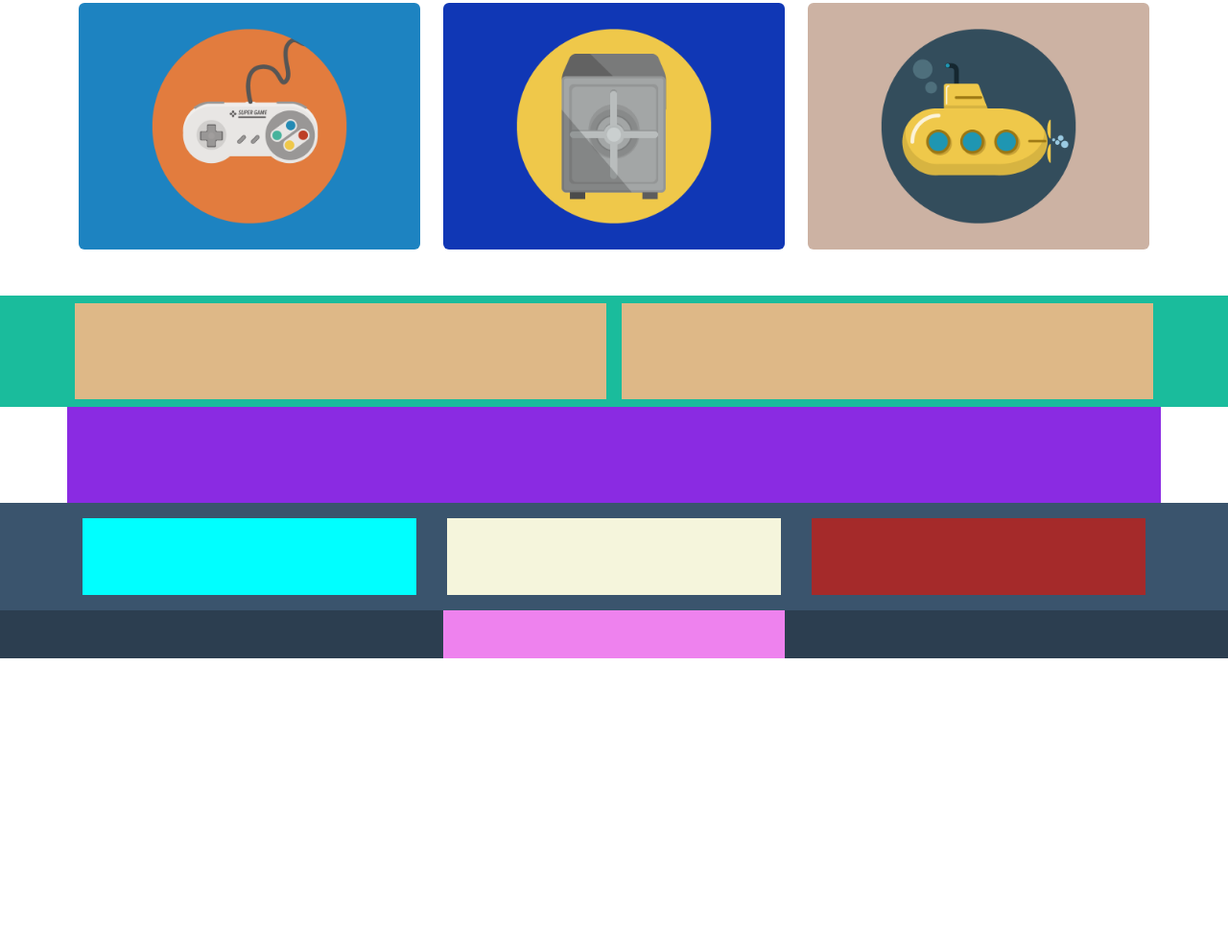
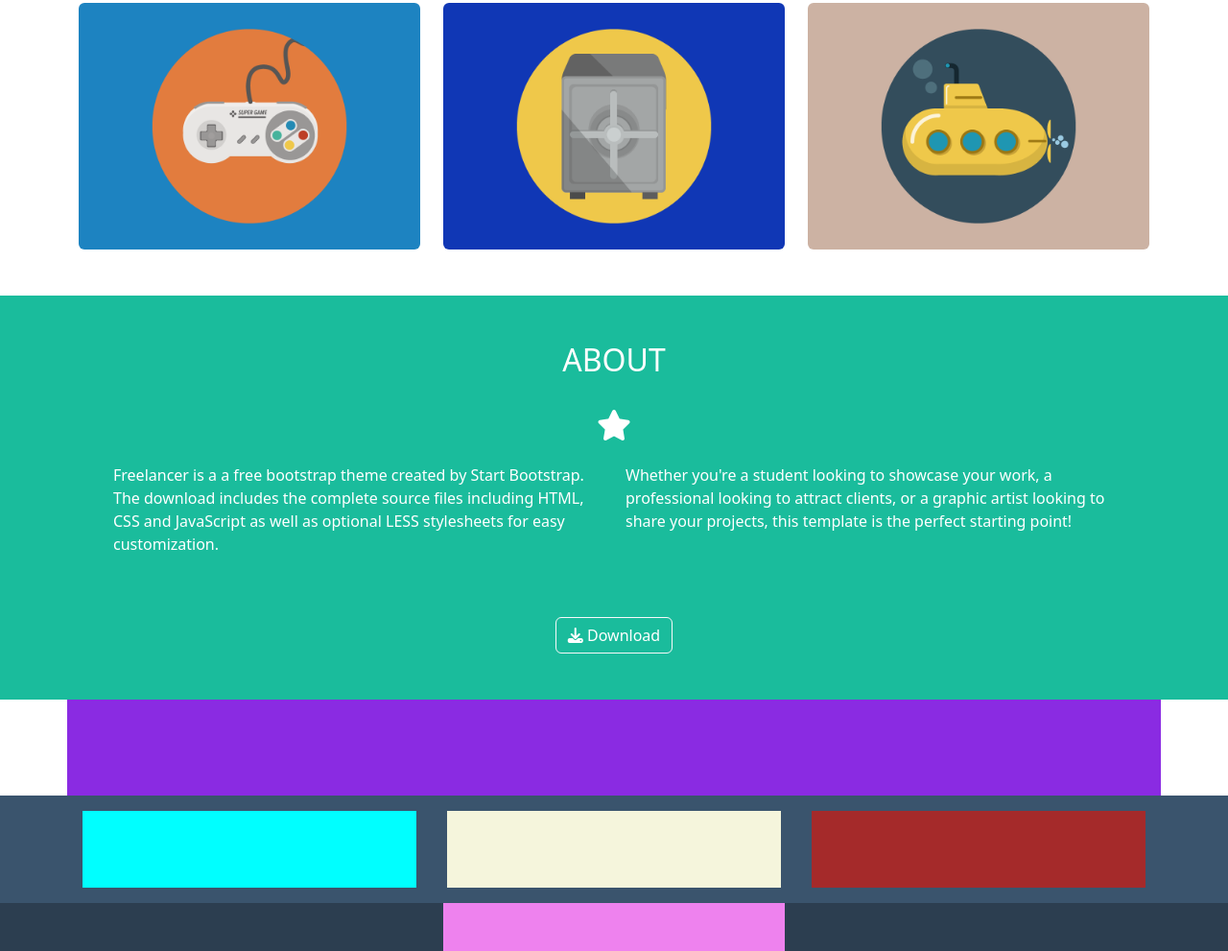
Before and after one commit to MatteoStrazzera/html-css-bootstrap-freelancer, a plain HTML site: page index.html in a window 1280 px wide. Shown: the part 1126-2117 px from the top of the page at 96% size. Before the commit the page ends 1812 px from the top, so only its background shows below. Drawn offline with nearby package versions, Linux system fonts and the light colour scheme.

Commit message:
add title,icon,text and button inside section about

```diff
--- a/assets/css/style.css
+++ b/assets/css/style.css
@@ -12,7 +12,9 @@
 /* #endregion common */
 
 /* utilities */
-
+.text_decoration{
+    text-decoration: none;
+}
 
 /* utilities */
 
@@ -41,14 +43,6 @@
 /* #region about */
 #about{
     background-color: var(--Boot-primary);
-}
-.text{
-    background-color: burlywood;
-    height: 100px;
-}
-.btn{
-    background-color: purple;
-    height: 50px;
 }
 
 /* #endregion about */
--- a/index.html
+++ b/index.html
@@ -90,18 +90,9 @@
                         </ul>
                     </div>
 
-
-
-
-
                 </div>
 
             </div>
-
-
-
-
-
 
         </section>
         <!-- /#start -->
@@ -154,33 +145,58 @@
         </section>
         <!-- /#portfolio -->
 
-        <section id="about">
+        <section id="about" class="text-white">
 
             <div class="container ">
-                <div class="row justify-content-center">
+                <div class="row justify-content-center text-center ">
                     <div class="col-4">
-                        <div class="title">
 
-                        </div>
+                        <h2 class="text-uppercase pt-5">About</h2>
+
                     </div>
+
+                    <i class="fa-solid fa-star col-12 py-4 fs-2"></i>
                 </div>
             </div>
 
-            <div class="container">
+            <div class="container px-5 m-auto">
                 <div class="row">
 
-                    <div class="col-12 col-md-6 p-2">
+                    <div class="col-12 col-md-6">
                         <div class="text">
+
+                            <p>
+                                Freelancer is a a free bootstrap theme created by Start Bootstrap. The download includes
+                                the complete
+                                source files including HTML, CSS and JavaScript as well as optional LESS stylesheets for
+                                easy
+                                customization.
+                            </p>
 
                         </div>
                     </div>
 
-                    <div class="col-12 col-md-6 p-2">
+                    <div class="col-12 col-md-6">
                         <div class="text">
+
+                            <p>
+                                Whether you're a student looking to showcase your work, a professional looking to
+                                attract clients, or a
+                                graphic artist looking to share your projects, this template is the perfect starting
+                                point!
+                            </p>
 
                         </div>
                     </div>
 
+                    <div class="download_btn d-flex justify-content-center p-5">
+                        <button type="button" class="btn btn-outline-light">
+                            <a href="" class="text-white text_decoration">
+                                <i class="fa-solid fa-download"></i>
+                                <span>Download</span>
+                            </a>
+                        </button>
+                    </div>
                 </div>
             </div>
         </section>
```
